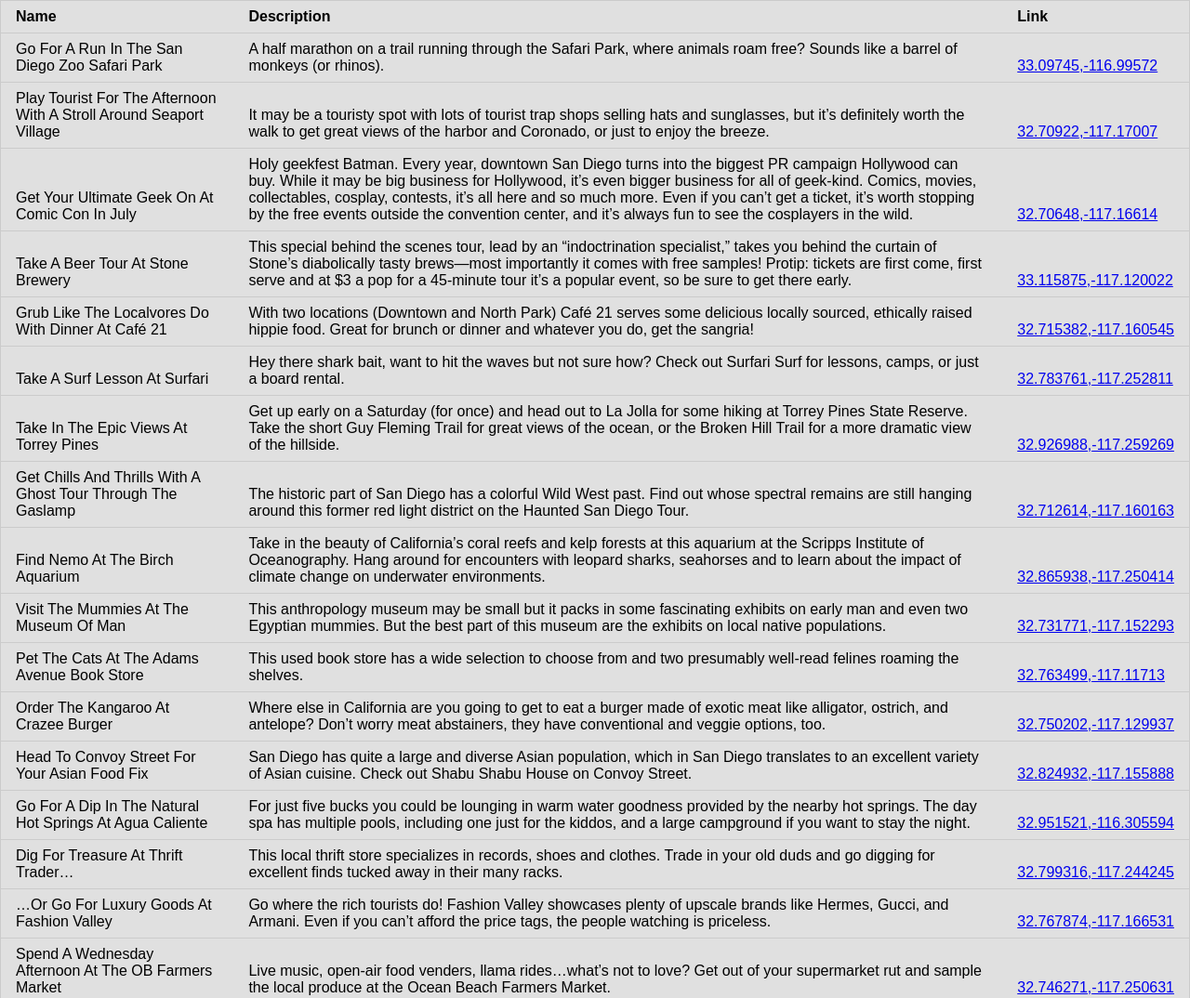
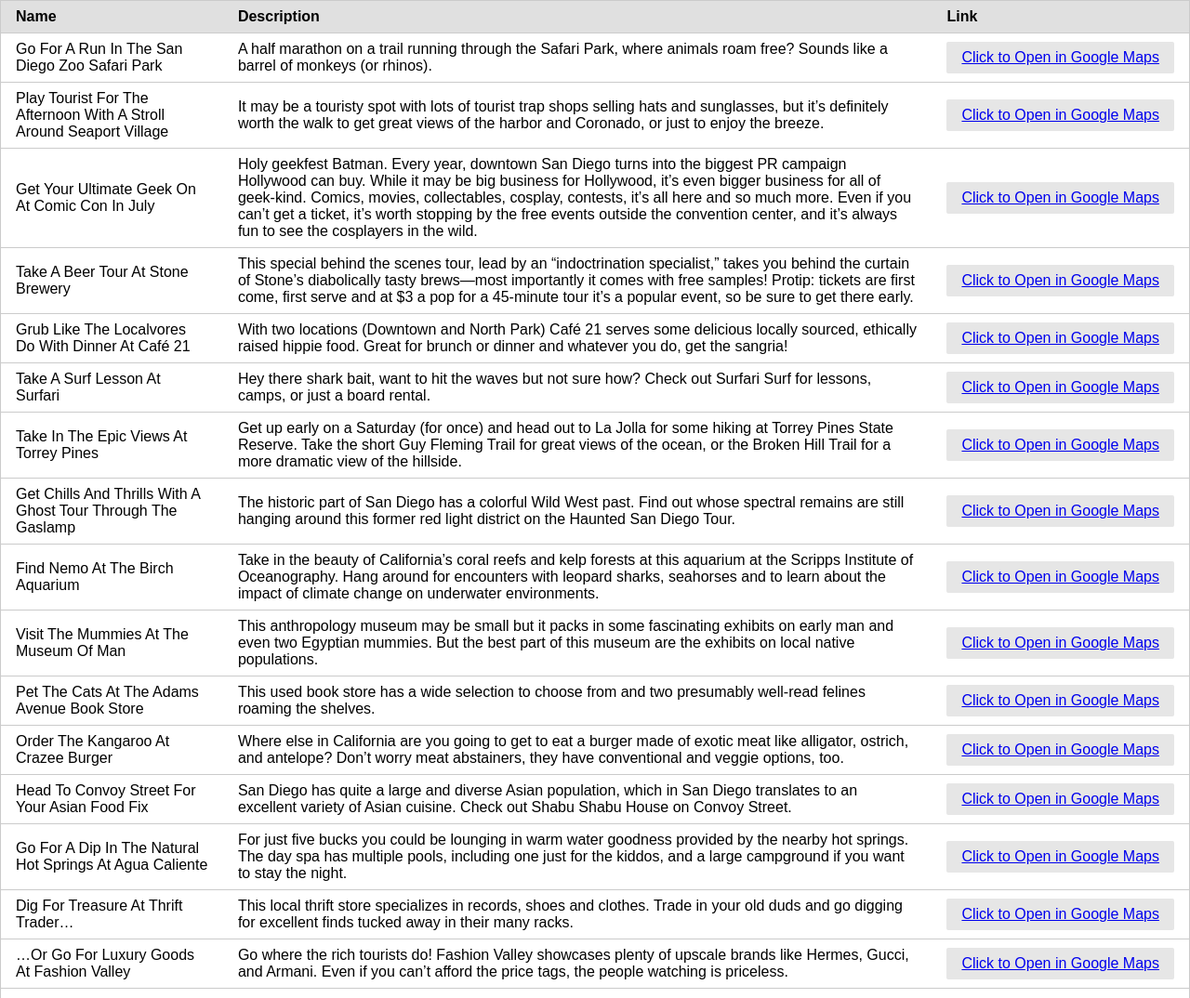
Before and after one commit to wishinghand/04-SanDiegoTopSpots, a plain HTML site: page index.html in a window 1280 px wide. Shown: the top 1074 px of the page at 93% size. Drawn offline with Linux system fonts and the light colour scheme.

Commit message:
added comments

```diff
--- a/app.js
+++ b/app.js
@@ -1,7 +1,13 @@
+//data stored in variable in case we want to reference it later
 var resource = 'topSpots.json';
-var output = $('#output');
-$.getJSON(resource, function(data){
-    $.each(data, function(index){
-        $('#tableHead').append("<tr><td>" + data[index].name +"</td><td>" + data[index].description + "</td><td><a href='https://www.google.com/maps?q=" + data[index].location + "'>" + data[index].location + "</a></td></tr>");
-    })
+
+$( document ).ready(function() {
+    //jquery method to grab data from resource
+    $.getJSON(resource, function(data){
+        //iterate over each data bit, show it on table in index.html
+        $.each(data, function(index){
+            //super long concatenation- I'd rather build it all in one go than +=. Babel and template strings would make it easier to parse as a reader
+            $('#tableBody').append("<tr><td>" + data[index].name +"</td><td>" + data[index].description + "</td><td class='mapLink'><button class='pure-button'><a href='https://www.google.com/maps?q=" + data[index].location + "'>Click to Open in Google Maps</a></button></td></tr>");
+        })
+    });
 });
--- a/index.html
+++ b/index.html
@@ -7,13 +7,14 @@
 </head>
 <body>
     <table class="pure-table pure-table-bordered pure-table-horizontal">
-        <thead id="tableHead">
+        <thead>
             <tr>
                 <th>Name</th>
                 <th>Description</th>
                 <th>Link</th>
             </tr>
         </thead>
+        <tbody id="tableBody"></tbody>
     </table>
     <script src="bower_components/jquery/dist/jquery.js"></script>
     <script src="app.js"></script>
--- a/style.css
+++ b/style.css
@@ -0,0 +1,3 @@
+.mapLink{
+    min-width: 450px;
+}
```
